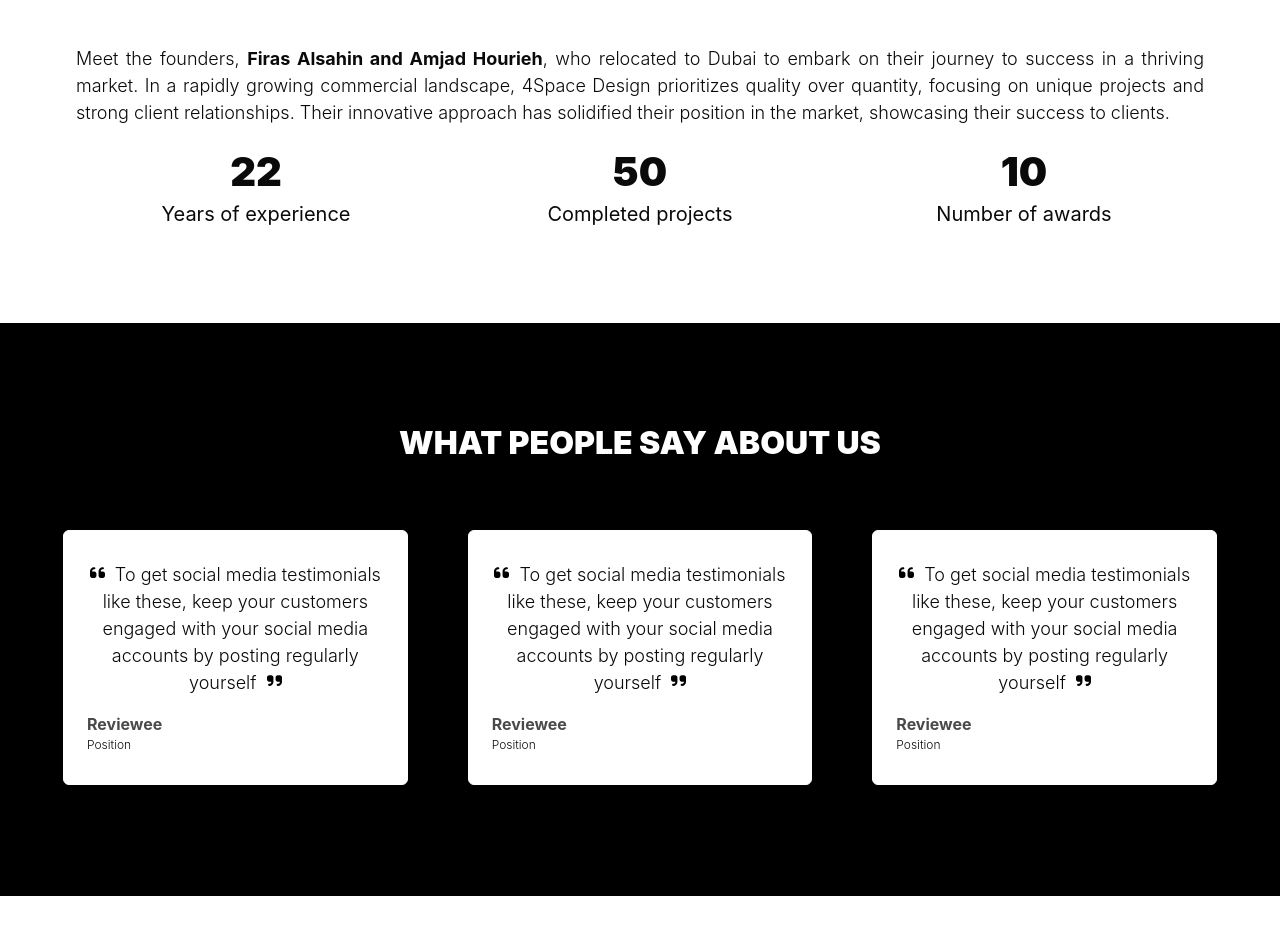
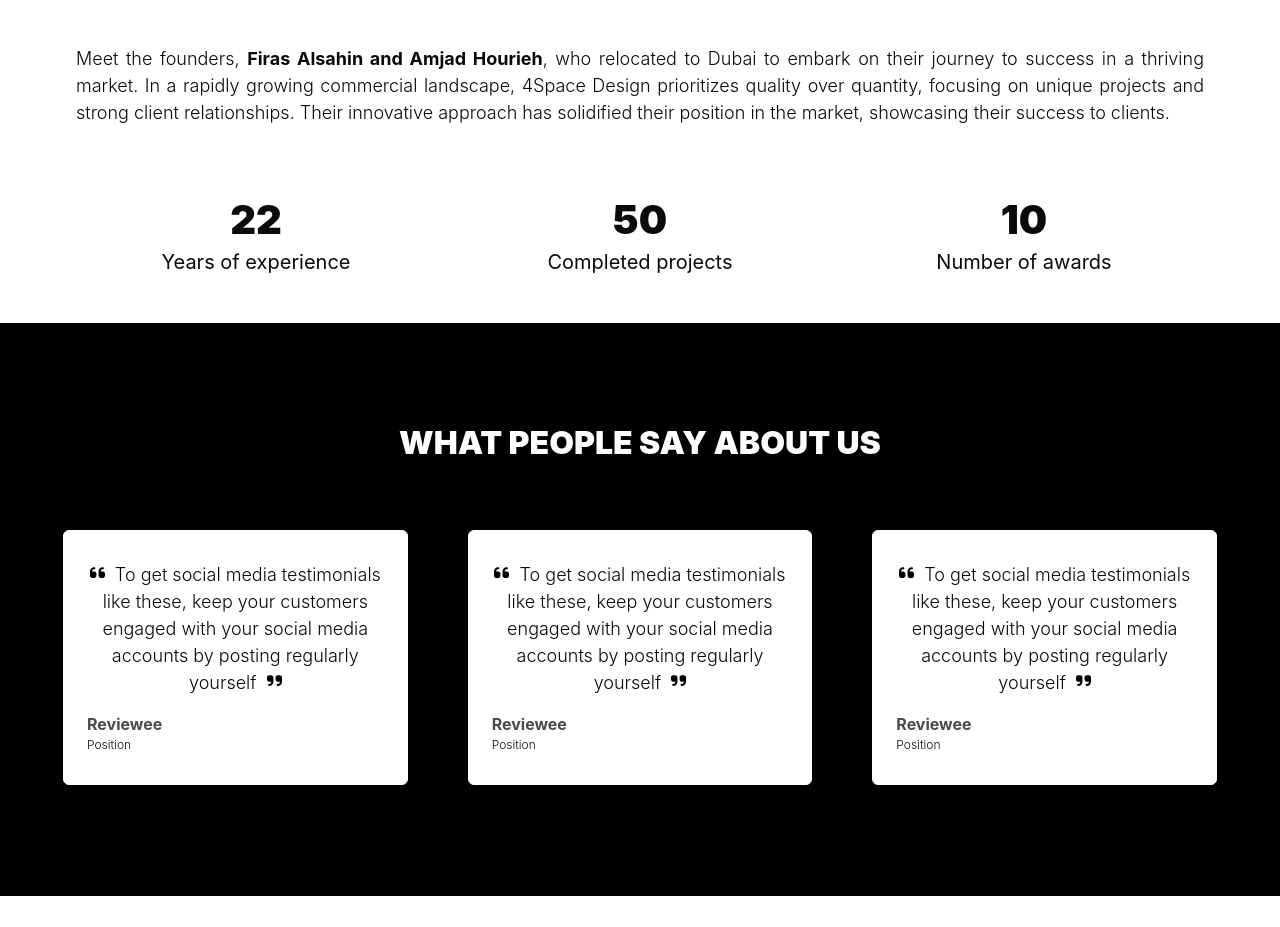
Before and after one commit to 4spaceit/4space-Landing, a React (Vite) app: page /resturant in a window 1280 px wide. Shown: the part 2740-3667 px from the top of the page. Built offline with nearby package versions, Linux system fonts and the light colour scheme.

Commit message:
Update Figuers.jsx

```diff
--- a/src/components/Figuers.jsx
+++ b/src/components/Figuers.jsx
@@ -2,8 +2,8 @@ import CountUp from 'react-countup';
 
 function Figuers() {
   return (
-    <section className="has-background-white page our-figures pb-6">
-      <div className="container mb-6">
+    <section className="has-background-white page our-figures py-6">
+      <div className="container ">
         <div className="columns is-multiline is-centered is-8 figure-fix">
           <div className="column is-4">
             <div className=" has-text-centered">
```
